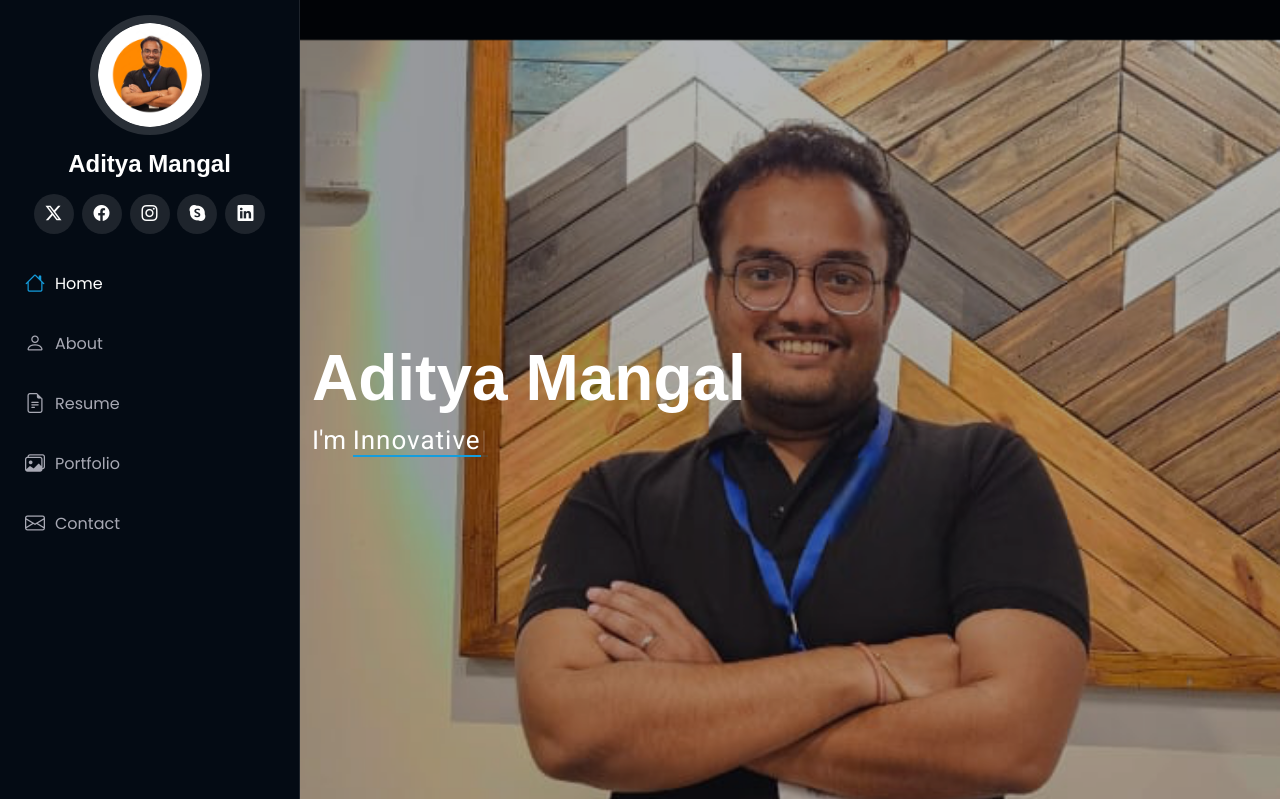
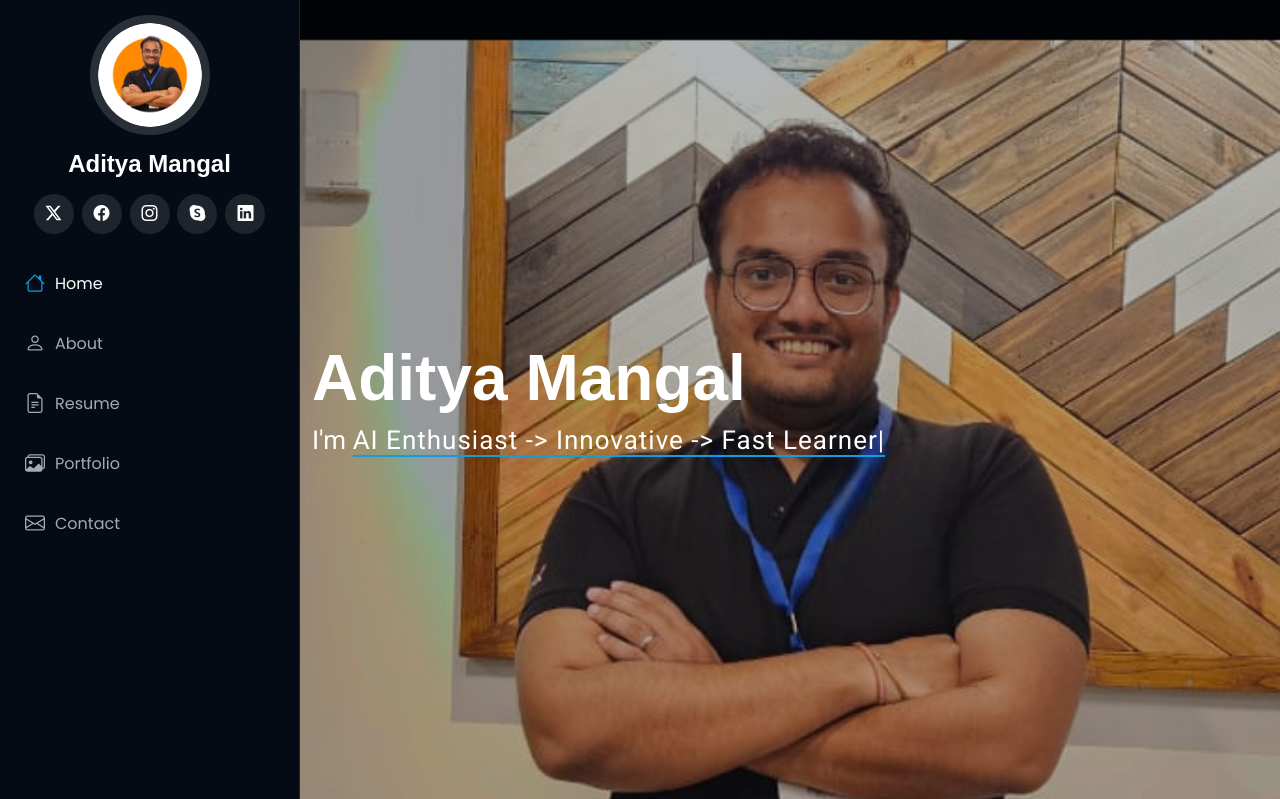
Before and after one commit to adityamangal1998/portfolio, a Flask app: page / in a window 1280 px wide. Shown: the top 799 px of the page. Run offline with Flask 3, Linux system fonts and the light colour scheme; some libraries are stand-ins or nearby versions.

```diff
--- a/templates/index.html
+++ b/templates/index.html
@@ -73,7 +73,7 @@
       <img src="{{ url_for('static', filename='assets/img/myProfile.png') }}" alt="" data-aos="fade-in" class="">
       <div class="container" data-aos="fade-up" data-aos-delay="100">
         <h2>Aditya Mangal</h2>
-        <p>I'm <span class="typed" data-typed-items="AI Enthusiast, Innovative, Fast Learner">Designer</span><span class="typed-cursor typed-cursor--blink" aria-hidden="true"></span><span class="typed-cursor typed-cursor--blink" aria-hidden="true"></span></p>
+        <p>I'm <span class="typed" data-typed-items="AI Enthusiast -> Innovative -> Fast Learner">Designer</span><span class="typed-cursor typed-cursor--blink" aria-hidden="true"></span><span class="typed-cursor typed-cursor--blink" aria-hidden="true"></span></p>
       </div>
 
     </section><!-- /Hero Section -->
```
Also changed, not shown: .github/workflows/deploy.yml.
